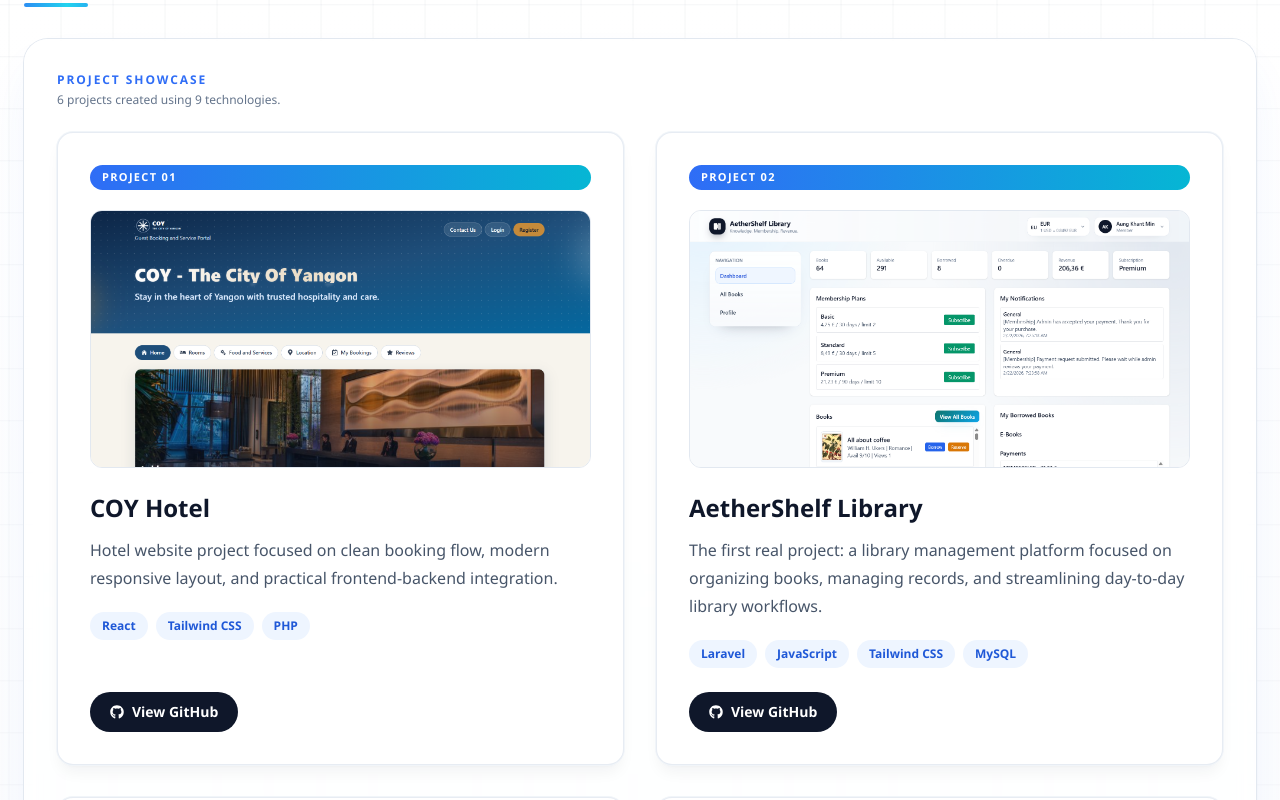
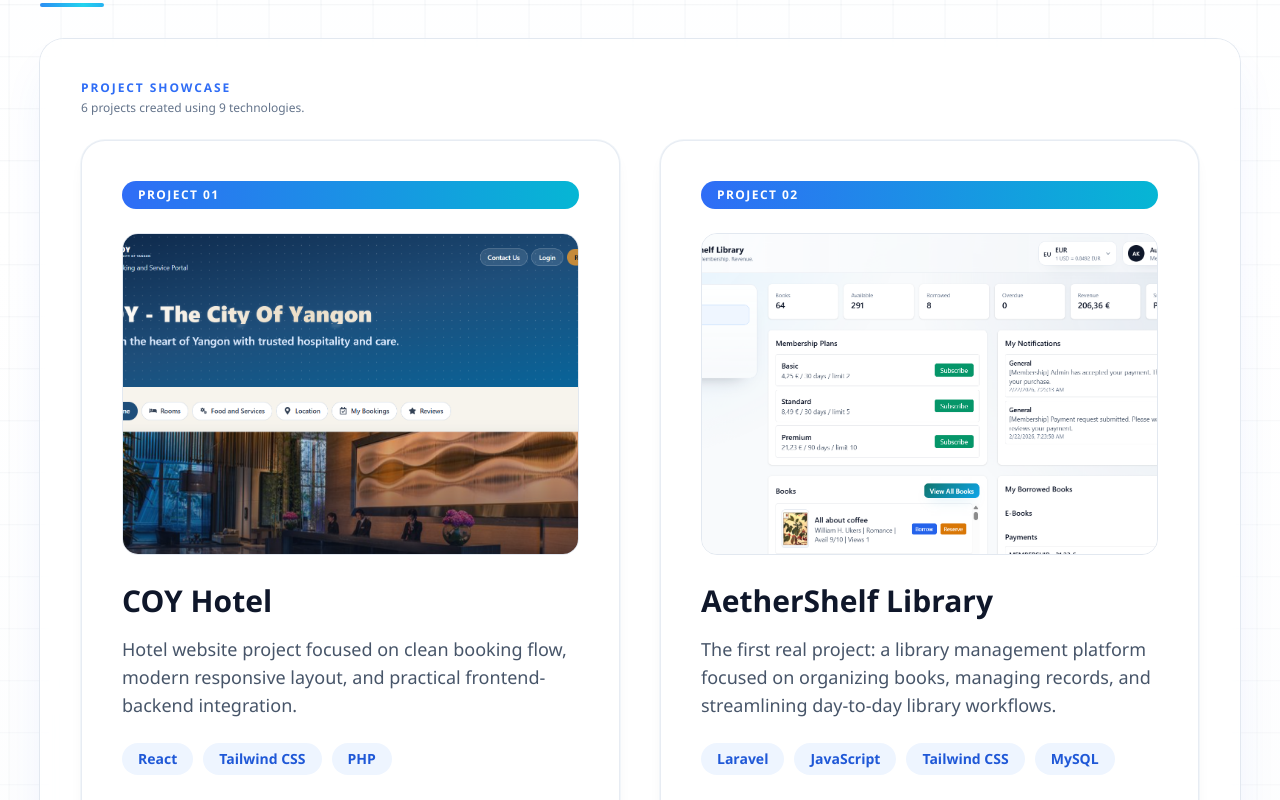
Before and after one commit to daniel0979/danielPortfolio, a React (Vite) app: page / in a window 1280 px wide. Shown: the part 3640-4440 px from the top of the page. Built offline with nearby package versions, Linux system fonts and the light colour scheme.

Commit message:
Make project cards significantly larger

```diff
--- a/src/App.jsx
+++ b/src/App.jsx
@@ -1194,11 +1194,11 @@ function App() {
         </section>
       </main>
 
-      <section id="projects" className="relative z-10 mx-auto max-w-7xl px-4 pb-20 sm:px-6">
+      <section id="projects" className="relative z-10 mx-auto w-full max-w-[90rem] px-4 pb-20 sm:px-6 lg:px-10">
         <div className="reveal-item">
           <SectionTitle eyebrow="Portfolio" title="Featured projects" />
         </div>
-        <div className="reveal-item relative overflow-hidden rounded-3xl border border-white/50 bg-white/70 p-5 shadow-2xl shadow-brand-500/10 ring-1 ring-slate-200 backdrop-blur dark:border-slate-700 dark:bg-slate-900/70 dark:ring-slate-700 md:p-8">
+        <div className="reveal-item relative overflow-hidden rounded-3xl border border-white/50 bg-white/70 p-5 shadow-2xl shadow-brand-500/10 ring-1 ring-slate-200 backdrop-blur dark:border-slate-700 dark:bg-slate-900/70 dark:ring-slate-700 md:p-10">
           <div className="pointer-events-none absolute -left-24 -top-20 h-52 w-52 rounded-full bg-brand-400/20 blur-3xl" />
           <div className="pointer-events-none absolute -bottom-24 -right-14 h-56 w-56 rounded-full bg-cyan-400/20 blur-3xl" />
           <div className="mb-6 flex flex-wrap items-center justify-between gap-3">
@@ -1212,27 +1212,27 @@ function App() {
             </div>
           </div>
 
-          <div className="grid gap-6 md:grid-cols-2 xl:gap-8">
+          <div className="grid gap-6 md:grid-cols-2 xl:gap-10">
             {projects.map((project, index) => (
               <article key={project.name} className="relative">
                 <div
                   ref={(node) => {
                     projectCardRefs.current[index] = node
                   }}
-                  className="tilt-target flex h-full flex-col rounded-2xl border border-slate-200/80 bg-white p-6 shadow-lg shadow-slate-900/5 ring-1 ring-slate-100 transition-shadow duration-300 hover:shadow-2xl hover:shadow-brand-500/15 dark:border-slate-700 dark:bg-slate-900 dark:ring-slate-700 md:p-8"
+                  className="tilt-target flex h-full flex-col rounded-3xl border border-slate-200/80 bg-white p-7 shadow-lg shadow-slate-900/5 ring-1 ring-slate-100 transition-shadow duration-300 hover:shadow-2xl hover:shadow-brand-500/15 dark:border-slate-700 dark:bg-slate-900 dark:ring-slate-700 md:p-10"
                   onMouseMove={(event) => handleProjectCardTiltMove(event, index)}
                   onMouseLeave={(event) => handleProjectCardTiltLeave(event, index)}
                 >
-                  <div className="mb-5 inline-flex items-center rounded-full bg-gradient-to-r from-brand-500 to-cyan-500 px-3 py-1 text-[11px] font-bold uppercase tracking-[0.12em] text-white">
+                  <div className="mb-6 inline-flex items-center rounded-full bg-gradient-to-r from-brand-500 to-cyan-500 px-4 py-1.5 text-xs font-bold uppercase tracking-[0.12em] text-white">
                     Project {String(index + 1).padStart(2, '0')}
                   </div>
                   {project.featured && !project.imagePath ? <VoguzPreview /> : null}
                   {project.imagePath ? (
-                    <div className="group relative mb-6 overflow-hidden rounded-xl border border-slate-200 bg-white dark:border-slate-700 dark:bg-slate-950">
+                    <div className="group relative mb-7 overflow-hidden rounded-2xl border border-slate-200 bg-white dark:border-slate-700 dark:bg-slate-950">
                       <img
                         src={project.imagePath}
                         alt={`${project.name} preview`}
-                        className="h-52 w-full object-cover object-top transition-transform duration-500 group-hover:scale-105 sm:h-64"
+                        className="h-64 w-full object-cover object-top transition-transform duration-500 group-hover:scale-105 sm:h-80"
                       />
                       <a
                         href={project.githubUrl}
@@ -1241,31 +1241,31 @@ function App() {
                         className="absolute inset-0 flex items-center justify-center bg-slate-900/0 opacity-0 transition-all duration-300 group-hover:bg-slate-900/55 group-hover:opacity-100"
                         aria-label={`View ${project.name} on GitHub`}
                       >
-                        <span className="inline-flex items-center gap-2 rounded-full bg-white px-5 py-2.5 text-sm font-bold text-slate-900 shadow-lg">
+                        <span className="inline-flex items-center gap-2 rounded-full bg-white px-6 py-3 text-sm font-bold text-slate-900 shadow-lg">
                           <FaGithub /> View GitHub
                         </span>
                       </a>
                     </div>
                   ) : null}
-                  <h3 className="text-2xl font-bold text-slate-900 dark:text-white">{project.name}</h3>
-                  <p className="mt-3 text-base leading-7 text-slate-600 dark:text-slate-300">{project.description}</p>
-                  <div className="mt-5 flex flex-wrap gap-2">
+                  <h3 className="text-3xl font-bold text-slate-900 dark:text-white">{project.name}</h3>
+                  <p className="mt-4 text-base leading-8 text-slate-600 dark:text-slate-300 md:text-lg">{project.description}</p>
+                  <div className="mt-6 flex flex-wrap gap-2.5">
                     {project.stack.map((item) => (
                       <span
                         key={item}
-                        className="rounded-full bg-brand-50 px-3 py-1.5 text-xs font-semibold text-brand-600 dark:bg-brand-900/60 dark:text-brand-100"
+                        className="rounded-full bg-brand-50 px-4 py-1.5 text-sm font-semibold text-brand-600 dark:bg-brand-900/60 dark:text-brand-100"
                       >
                         {item}
                       </span>
                     ))}
                   </div>
                   {project.githubUrl ? (
-                    <div className="mt-auto pt-6">
+                    <div className="mt-auto pt-8">
                       <a
                         href={project.githubUrl}
                         target="_blank"
                         rel="noreferrer"
-                        className="inline-flex items-center gap-2 rounded-full bg-slate-900 px-5 py-2.5 text-sm font-semibold text-white transition hover:bg-slate-700 dark:bg-slate-800 dark:hover:bg-slate-700"
+                        className="inline-flex items-center gap-2 rounded-full bg-slate-900 px-6 py-3 text-sm font-semibold text-white transition hover:bg-slate-700 dark:bg-slate-800 dark:hover:bg-slate-700"
                       >
                         <FaGithub /> View GitHub
                       </a>
```
